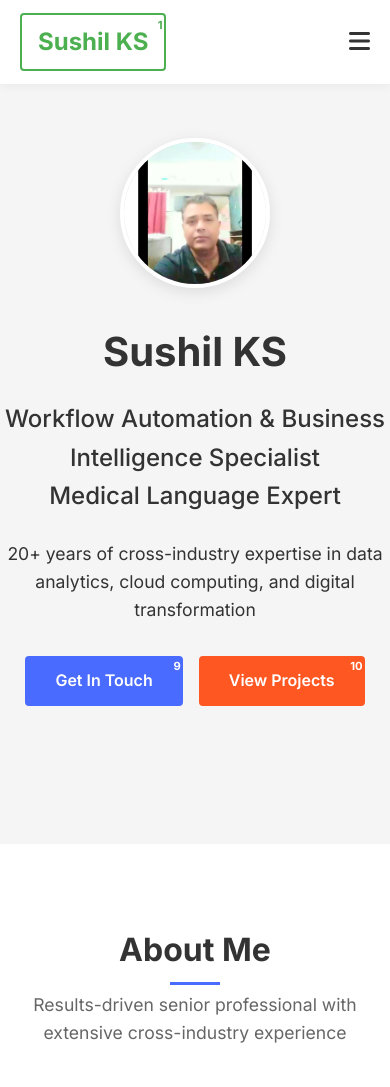
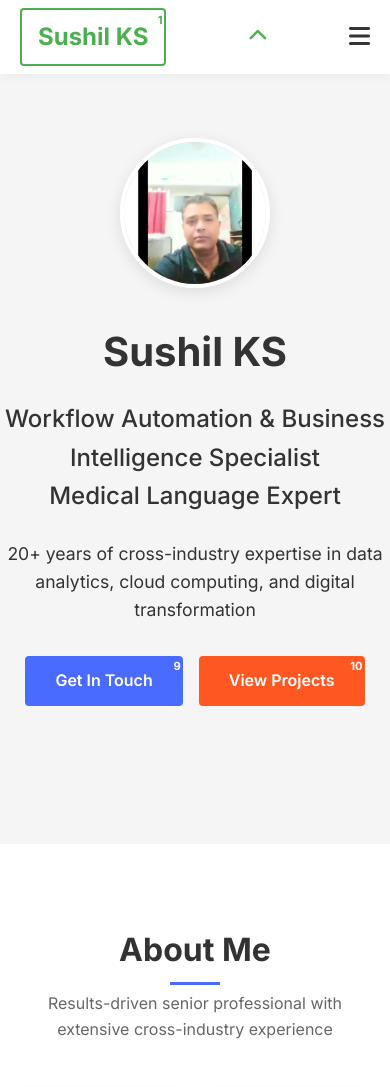
Before and after one commit to 2Tu1200/portfolio-website, a plain HTML site: page index.html in a window 390 px wide. Shown: the top 1087 px of the page. Drawn offline with Linux system fonts and the light colour scheme.

Commit message:
Implement foldable navigation bar and fix About Me text wrapping
- Add toggle button to collapse/expand navigation links
- Make header more compact when collapsed for better profile picture visibility
- Fix text wrapping in About Me section to display on single line
- Add responsive design considerations for mobile devices
- Improve overall user experience with cleaner navigation

```diff
--- a/index.html
+++ b/index.html
@@ -35,16 +35,38 @@
             position: fixed;
             top: 0;
             width: 100%;
-            background: #ffffff;
+            background: rgba(255, 255, 255, 0.95);
+            backdrop-filter: blur(10px);
             z-index: 1000;
-            padding: 0.8rem 0;
+            padding: 0.5rem 0;
             box-shadow: 0 2px 10px rgba(0,0,0,0.05);
+            transition: all 0.3s ease;
+        }
+
+        header.collapsed {
+            padding: 0.3rem 0;
+            background: rgba(255, 255, 255, 0.9);
         }
 
         nav {
             display: flex;
             justify-content: space-between;
             align-items: center;
+        }
+
+        .nav-toggle {
+            background: none;
+            border: none;
+            font-size: 1.2rem;
+            color: #4caf50;
+            cursor: pointer;
+            padding: 0.5rem;
+            border-radius: 4px;
+            transition: all 0.3s;
+        }
+
+        .nav-toggle:hover {
+            background: rgba(76, 175, 80, 0.1);
         }
 
         .logo {
@@ -70,6 +92,19 @@
             display: flex;
             list-style: none;
             gap: 0.5rem;
+            transition: all 0.3s ease;
+            max-height: 60px;
+            overflow: hidden;
+        }
+
+        .nav-links.hidden {
+            max-height: 0;
+            opacity: 0;
+        }
+
+        .nav-links.visible {
+            max-height: 60px;
+            opacity: 1;
         }
 
         .nav-links li a {
@@ -267,8 +302,18 @@
         .section-title p {
             font-size: 1.1rem;
             color: #666;
-            max-width: 600px;
+            max-width: 800px;
             margin: 0 auto;
+            white-space: nowrap;
+            overflow: hidden;
+            text-overflow: ellipsis;
+        }
+
+        @media (max-width: 768px) {
+            .section-title p {
+                white-space: normal;
+                font-size: 1rem;
+            }
         }
 
         /* About Section */
@@ -654,10 +699,13 @@
 </head>
 <body>
     <!-- Header -->
-    <header>
+    <header id="header">
         <nav class="container">
             <a href="#home" class="logo">Sushil KS<span class="logo-number">1</span></a>
-            <ul class="nav-links">
+            <button class="nav-toggle" onclick="toggleNavigation()">
+                <i class="fas fa-chevron-up" id="nav-toggle-icon"></i>
+            </button>
+            <ul class="nav-links visible" id="nav-links">
                 <li><a href="#home" class="nav-home">Home<span class="nav-number">2</span></a></li>
                 <li><a href="#about" class="nav-about">About<span class="nav-number">3</span></a></li>
                 <li><a href="#skills" class="nav-skills">Skills<span class="nav-number">4</span></a></li>
@@ -1100,6 +1148,27 @@
     </footer>
 
     <script>
+        // Toggle Navigation Function
+        function toggleNavigation() {
+            const navLinks = document.getElementById('nav-links');
+            const header = document.getElementById('header');
+            const toggleIcon = document.getElementById('nav-toggle-icon');
+
+            if (navLinks.classList.contains('visible')) {
+                navLinks.classList.remove('visible');
+                navLinks.classList.add('hidden');
+                header.classList.add('collapsed');
+                toggleIcon.classList.remove('fa-chevron-up');
+                toggleIcon.classList.add('fa-chevron-down');
+            } else {
+                navLinks.classList.remove('hidden');
+                navLinks.classList.add('visible');
+                header.classList.remove('collapsed');
+                toggleIcon.classList.remove('fa-chevron-down');
+                toggleIcon.classList.add('fa-chevron-up');
+            }
+        }
+
         // Mobile Navigation
         document.addEventListener('DOMContentLoaded', function() {
             const mobileNavToggle = document.querySelector('.mobile-nav-toggle');
```
Also changed, not shown: 1 other file.
